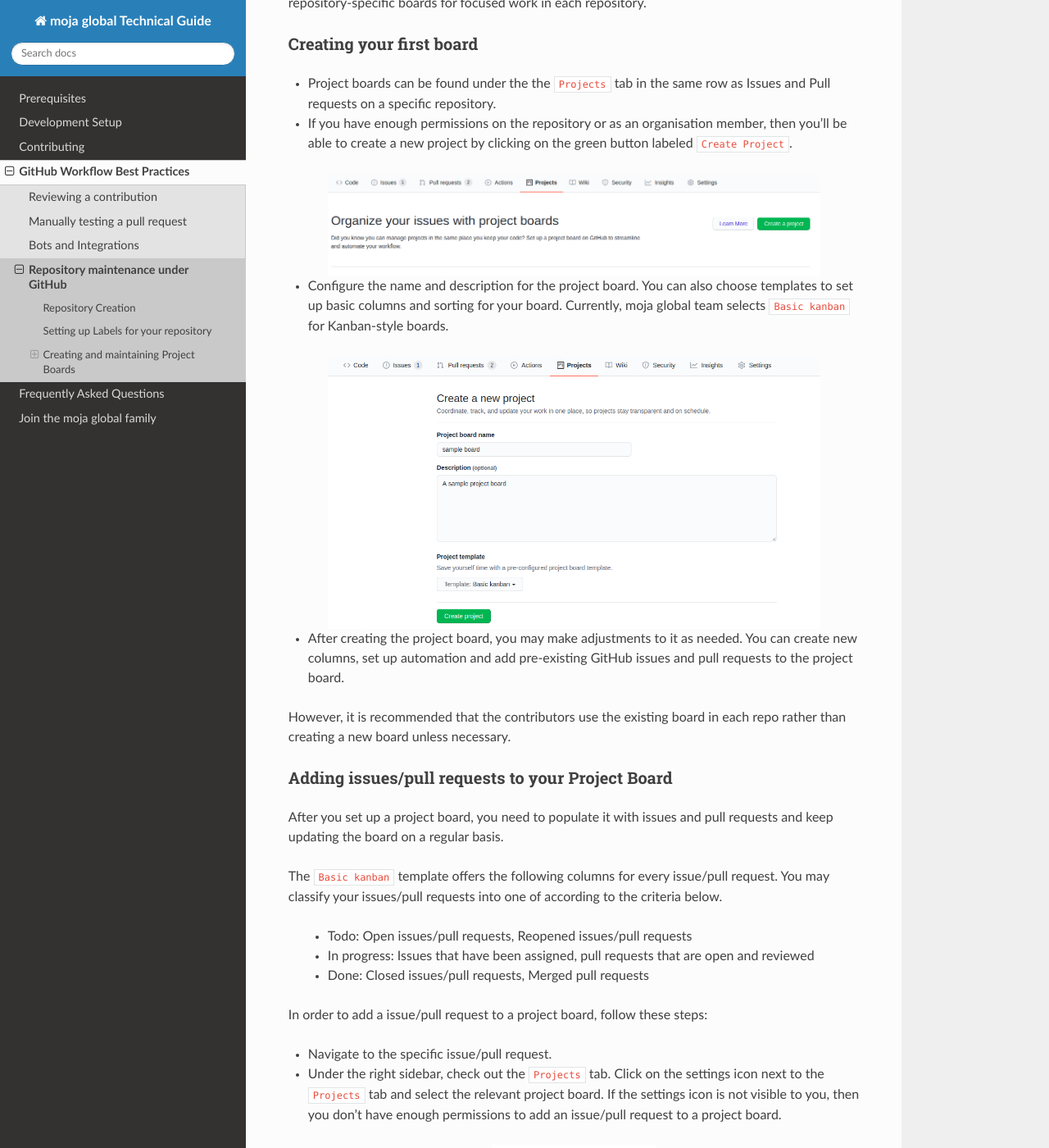
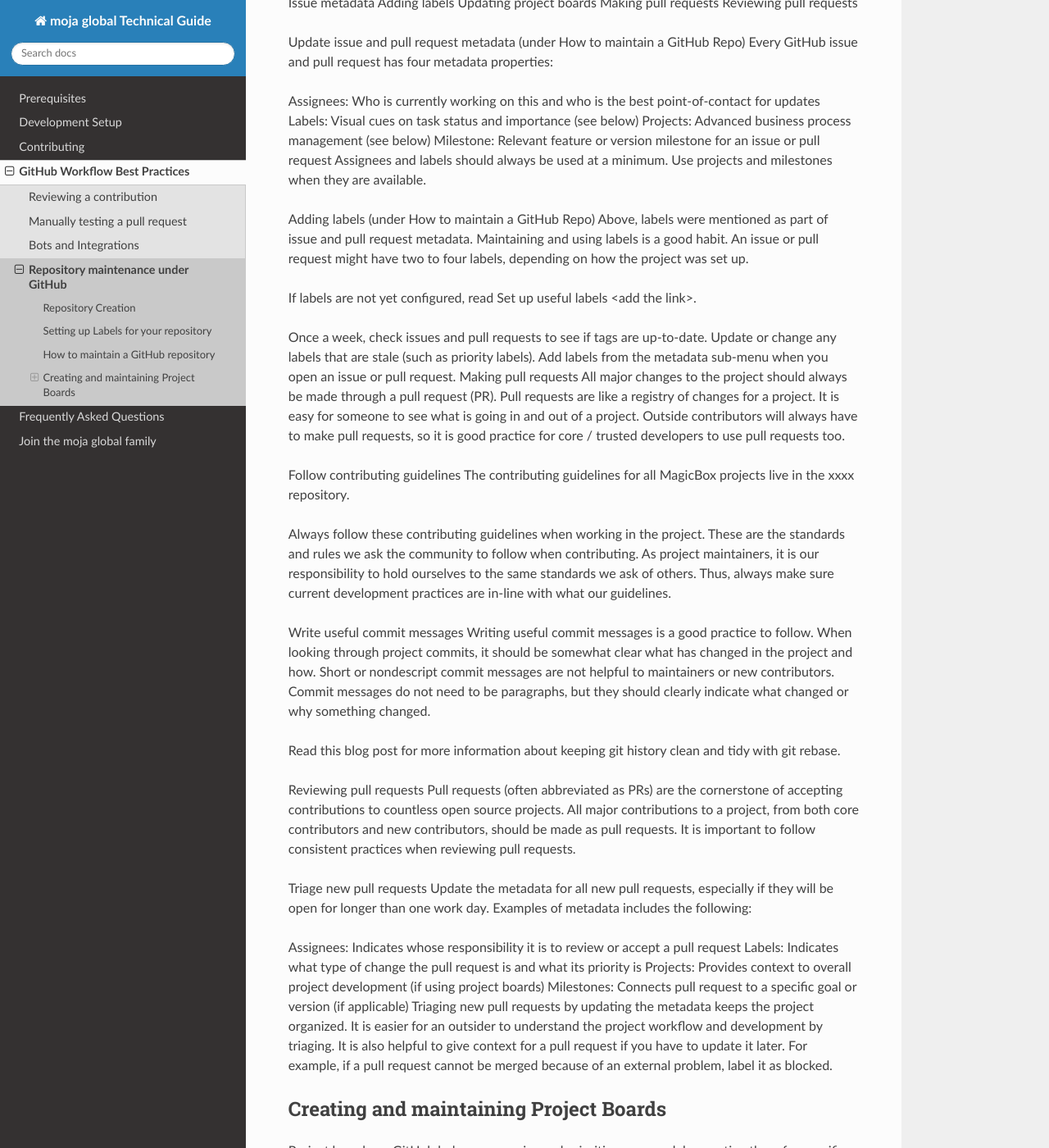
Before and after one commit to moja-global/moja_global_docs, a Sphinx documentation site: the page built from docs/DeveloperWorkflow/repository_maintenance.rst, in a window 1280 px wide and 1400 px high, scrolled down 3265 px. Shown: the whole window at 82% size. Built offline with Sphinx 7.4.7 and the Read the Docs theme 2.0.0, drawn with Linux system fonts in a browser that asks for light colours; some of the changed text lies outside the part shown.

Commit message:
Update repository_maintenance.rst

```diff
--- a/docs/DeveloperWorkflow/repository_maintenance.rst
+++ b/docs/DeveloperWorkflow/repository_maintenance.rst
@@ -90,6 +90,64 @@
 * ``X = Easy`` = This is a good issue for new contributors
 * ``X = Intermediate`` = Solving this issue requires some experience
 * ``X = VeryDifficult`` = Solving this issue requires advanced expertise
+
+
+How to maintain a GitHub repository
+=======================================
+
+This section focuses on “housekeeping” with GitHub projects, including labels and project boards.
+
+Housekeeping is important to maintain a repository. This organizes bugs, feature requests, and the project itself. Organized projects help active contributors stay on track and make realistic deadlines. It also helps new contributors understand what is going on.
+
+Housekeeping has five parts:
+
+Issue metadata
+Adding labels
+Updating project boards
+Making pull requests
+Reviewing pull requests
+
+
+Update issue and pull request metadata (under How to maintain a GitHub Repo)
+Every GitHub issue and pull request has four metadata properties:
+
+Assignees: Who is currently working on this and who is the best point-of-contact for updates
+Labels: Visual cues on task status and importance (see below)
+Projects: Advanced business process management (see below)
+Milestone: Relevant feature or version milestone for an issue or pull request
+Assignees and labels should always be used at a minimum. Use projects and milestones when they are available.
+
+Adding labels (under How to maintain a GitHub Repo)
+Above, labels were mentioned as part of issue and pull request metadata. Maintaining and using labels is a good habit. An issue or pull request might have two to four labels, depending on how the project was set up.
+
+If labels are not yet configured, read Set up useful labels <add the link>.
+
+Once a week, check issues and pull requests to see if tags are up-to-date. Update or change any labels that are stale (such as priority labels). Add labels from the metadata sub-menu when you open an issue or pull request.
+Making pull requests
+All major changes to the project should always be made through a pull request (PR). Pull requests are like a registry of changes for a project. It is easy for someone to see what is going in and out of a project. Outside contributors will always have to make pull requests, so it is good practice for core / trusted developers to use pull requests too.
+
+Follow contributing guidelines
+The contributing guidelines for all MagicBox projects live in the xxxx repository.
+
+Always follow these contributing guidelines when working in the project. These are the standards and rules we ask the community to follow when contributing. As project maintainers, it is our responsibility to hold ourselves to the same standards we ask of others. Thus, always make sure current development practices are in-line with what our guidelines.
+
+Write useful commit messages
+Writing useful commit messages is a good practice to follow. When looking through project commits, it should be somewhat clear what has changed in the project and how. Short or nondescript commit messages are not helpful to maintainers or new contributors. Commit messages do not need to be paragraphs, but they should clearly indicate what changed or why something changed.
+
+Read this blog post for more information about keeping git history clean and tidy with git rebase.
+
+Reviewing pull requests
+Pull requests (often abbreviated as PRs) are the cornerstone of accepting contributions to countless open source projects. All major contributions to a project, from both core contributors and new contributors, should be made as pull requests. It is important to follow consistent practices when reviewing pull requests.
+
+Triage new pull requests
+Update the metadata for all new pull requests, especially if they will be open for longer than one work day. Examples of metadata includes the following:
+
+Assignees: Indicates whose responsibility it is to review or accept a pull request
+Labels: Indicates what type of change the pull request is and what its priority is
+Projects: Provides context to overall project development (if using project boards)
+Milestones: Connects pull request to a specific goal or version (if applicable)
+Triaging new pull requests by updating the metadata keeps the project organized. It is easier for an outsider to understand the project workflow and development by triaging. It is also helpful to give context for a pull request if you have to update it later. For example, if a pull request cannot be merged because of an external problem, label it as blocked.
+
 
 Creating and maintaining Project Boards
 =======================================
```
